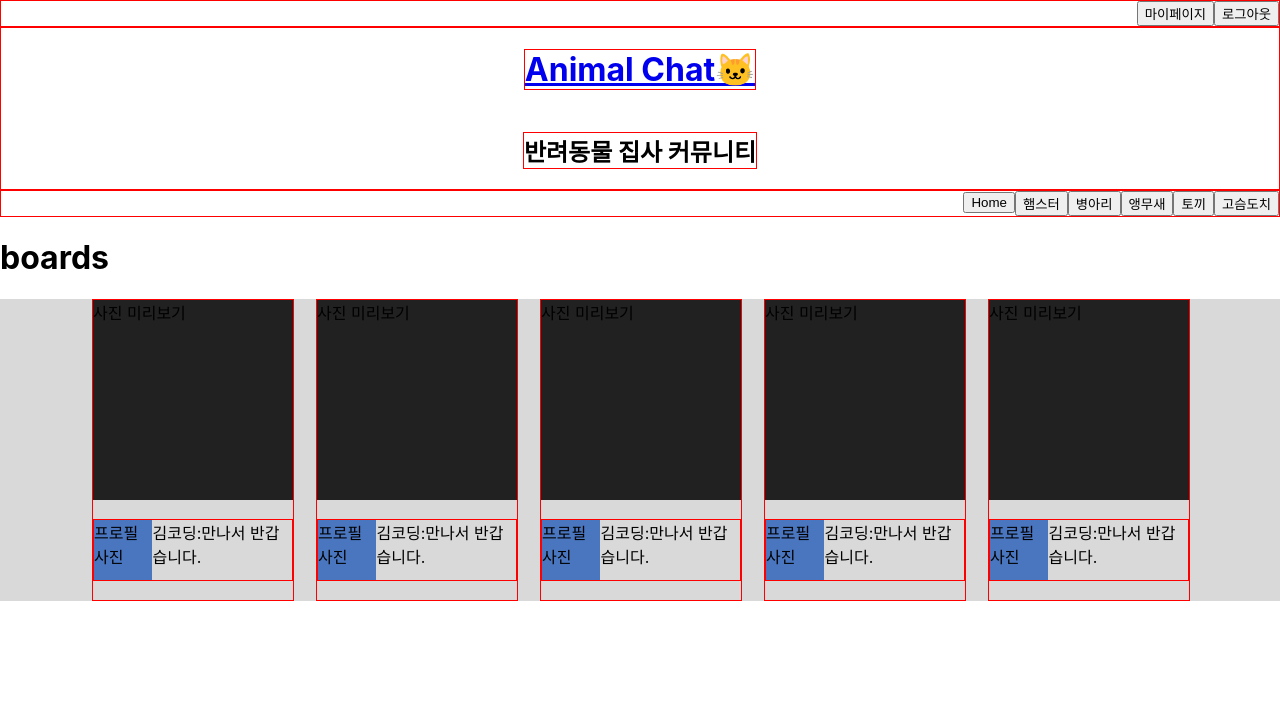
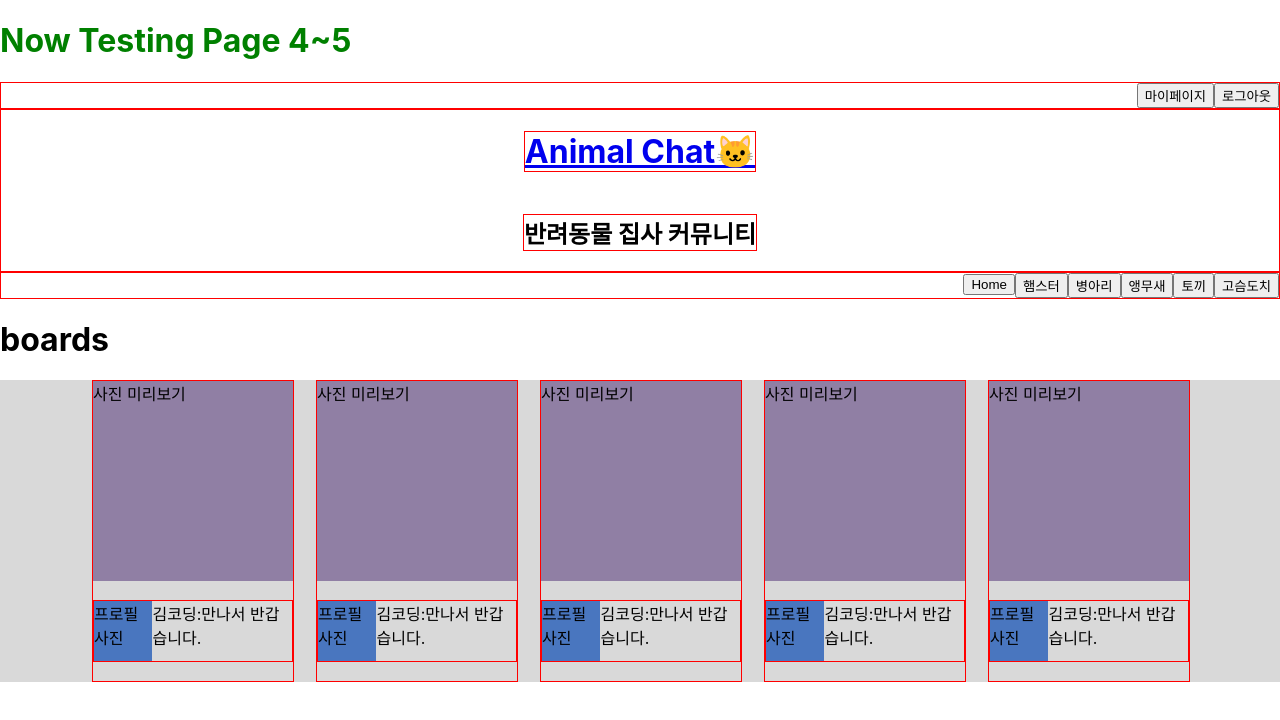
Before and after one commit to emily-hong/AnimalChat, a React (Create React App) app in the folder client/: page /board in a window 1280 px wide. Shown: the top 720 px of the page. Built offline with nearby package versions, Linux system fonts and the light colour scheme.

Commit message:
Feat: 메인 페이지 구성을 위한 Main 컴포넌트 추가, 메인 페이지 라우팅

```diff
--- a/client/src/App.js
+++ b/client/src/App.js
@@ -1,44 +1,19 @@
 import React from "react"
 import './App.css'
-import { Switch, Route } from "react-router-dom"
-import Header from "./components/Header"
-import Navigation from "./components/Navigation"
-// import Posts from "./components/Posts"
+// import { Switch, Route } from "react-router-dom"
 import MainPage from "./pages/4.mainPage"
-import Hamster from "./pages/5-1.hamster"
-import Chick from "./pages/5-2.chick"
-import Parrot from "./pages/5-3.parrot"
-import Rabbit from "./pages/5-4.rabbit"
-import Hedgehog from "./pages/5-5.hedgehog"
+// import Hamster from "./pages/5-1.hamster"
+// import Chick from "./pages/5-2.chick"
+// import Parrot from "./pages/5-3.parrot"
+// import Rabbit from "./pages/5-4.rabbit"
+// import Hedgehog from "./pages/5-5.hedgehog"
 
 function App() {
   // testing
   return (
     <div>
-      <div className="App">
-        <Header />
-        <Navigation />
-      </div>
-      <Switch>
-        <Route exact path="/board">
-          <MainPage />
-        </Route>
-        <Route path="/board/hamster">
-          <Hamster />
-        </Route>
-        <Route path="/board/chick">
-          <Chick />
-        </Route>
-        <Route path="/board/parrot">
-          <Parrot />
-        </Route>
-        <Route path="/board/rabbit">
-          <Rabbit />
-        </Route>
-        <Route path="/board/hedgehog">
-          <Hedgehog />
-        </Route>
-      </Switch>
+      <h1 style={{color: 'green'}}>Now Testing Page 4~5</h1>
+      <MainPage />
     </div>
   )
 }
--- a/client/src/components/Header.js
+++ b/client/src/components/Header.js
@@ -14,12 +14,26 @@ export default function Header() {
     alignItems: 'center'
   };
 
+  // button event
+  const logoutEventListener = () => {
+    console.log('send logout request here')
+  }
+
   return (
   <div className="header" style={{...flex, ...flexColumn}}>
     <div className="headerButtons" style={{...flex,...alignLeft, ...borderRed}}>
-      {/* 링크 연결 : 마이페이지-라우팅, 로그아웃-클릭 이벤트*/}
-      <button className="headerTopButtons">마이페이지</button>
-      <button className="headerTopButtons">로그아웃</button>
+      {/* 링크 연결 : 마이페이지-라우팅, 로그아웃-클릭 이벤트, 랜딩페이지 라우팅*/}
+      <Link to="/mypage">
+        <button className="headerTopButtons">마이페이지</button>
+      </Link>
+      <Link to="/">
+        <button
+          className="headerTopButtons"
+          onClick={ e => logoutEventListener() }
+        >
+          로그아웃
+        </button>
+      </Link>
     </div>
 
     <div className="headerTitleDesc" style={{...flex, ...flexColumn, ...alignCenter, ...borderRed}}>
--- a/client/src/components/Navigation.js
+++ b/client/src/components/Navigation.js
@@ -1,25 +1,14 @@
 import { Link } from 'react-router-dom'
 
-export default function Navigation({ isWriteButton }) {
+export default function Navigation() {
   // css styles
   const borderRed = { border: '1px solid red' };
   const flex = { display: 'flex' };
-  const seperateButtonGroups = { justifyContent: 'space-between' }
+  const alignRight = { justifyContent: 'flex-end' };
 
   return (
     <div className="navigation">
-      <div className="headerBoards" style={{...flex, ...seperateButtonGroups, ...borderRed}}>
-        <div className="writeButtonSpace">
-          {
-            isWriteButton ?
-              // /board/write로 라우팅
-              <button className="board writeButton">글쓰기</button>
-            :
-              null
-          }
-        </div>
-
-        <div className="pageButtons" style={{...flex}}>
+      <div className="pageButtons" style={{...flex, ...alignRight, ...borderRed}}>
         <div className="homeButtonSpace">
           <Link to="/board">
             <button className="homeButton">Home</button>
@@ -44,7 +33,6 @@ export default function Navigation({ isWriteButton }) {
         </div>
       </div>
     </div>
-    </div>
   );
 }
 
--- a/client/src/pages/4.mainPage.js
+++ b/client/src/pages/4.mainPage.js
@@ -1,12 +1,51 @@
-import Posts from "../components/Posts";
+import { Switch, Route } from "react-router-dom"
+import Header from "../components/Header"
+import Navigation from "../components/Navigation"
+import Main from "./Main";
+import Hamster from "./5-1.hamster"
+import Chick from "./5-2.chick"
+import Parrot from "./5-3.parrot"
+import Rabbit from "./5-4.rabbit"
+import Hedgehog from "./5-5.hedgehog"
 
 export default function MainPage(props) {
   return (
     <div className="mainPage">
-      {/* <Header />
-      <Navigation /> */}
-      <h1>boards</h1>
-      <Posts mockBgColorPost={'#212121'}/>
+      <Header />
+      <Navigation />
+      <Switch>
+        <Route exact path="/board">
+          <Main />
+        </Route>
+        <Route path="/board/hamster">
+          <Hamster />
+        </Route>
+        <Route path="/board/chick">
+          <Chick />
+        </Route>
+        <Route path="/board/parrot">
+          <Parrot />
+        </Route>
+        <Route path="/board/rabbit">
+          <Rabbit />
+        </Route>
+        <Route path="/board/hedgehog">
+          <Hedgehog />
+        </Route>
+
+        <Route exact path="/">
+          <div>
+            <h1>mock landing page component</h1>
+            <p>hello!</p>
+          </div>
+        </Route>
+        <Route exact path="/mypage">
+          <div>
+            <h2>mock mypage component</h2>
+            <p>profile</p>
+          </div>
+        </Route>
+      </Switch>
     </div>
   );
 }
--- /dev/null
+++ b/client/src/pages/Main.js
@@ -0,0 +1,10 @@
+import Posts from '../components/Posts'
+
+export default function Main() {
+  return (
+    <div className="main">
+      <h1>boards</h1>
+      <Posts mockBgColorPost={'#907FA4'} />
+    </div>
+  );
+}
```
Lines whose indentation alone changed are shown as unchanged.
